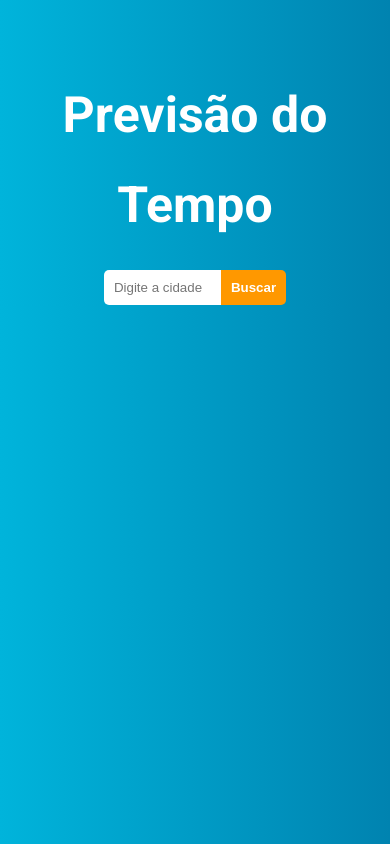
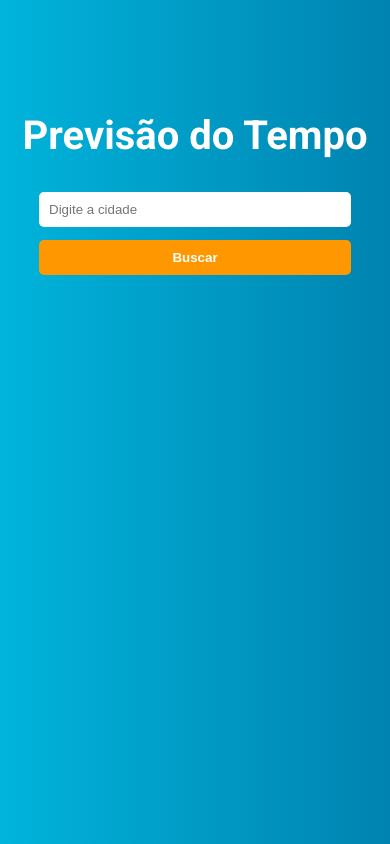
Before and after one commit to biarmortari/weather_app_react, a React (Vite) app: page / in a window 390 px wide. Built offline with nearby package versions, Linux system fonts and the light colour scheme.

Commit message:
style(app): define estilos para dispositivos mobile

```diff
--- a/src/App.css
+++ b/src/App.css
@@ -25,3 +25,29 @@
   cursor: pointer;
   border-radius: 0 5px 5px 0;
 }
+
+@media screen and (max-width: 480px) {
+  .app {
+    display: flex;
+    flex-direction: column;
+    align-items: center;
+    margin: 7rem 0;
+  }
+
+  .app_title {
+    font-size: 2.5rem;
+    line-height: 3rem;
+    margin-bottom: 2rem;
+  }
+
+  .app_input {
+    width: 80%;
+    border-radius: 5px;
+    margin-bottom: 0.8rem;
+  }
+
+  .app_button {
+    width: 80%;
+    border-radius: 5px;
+  }
+}
```
